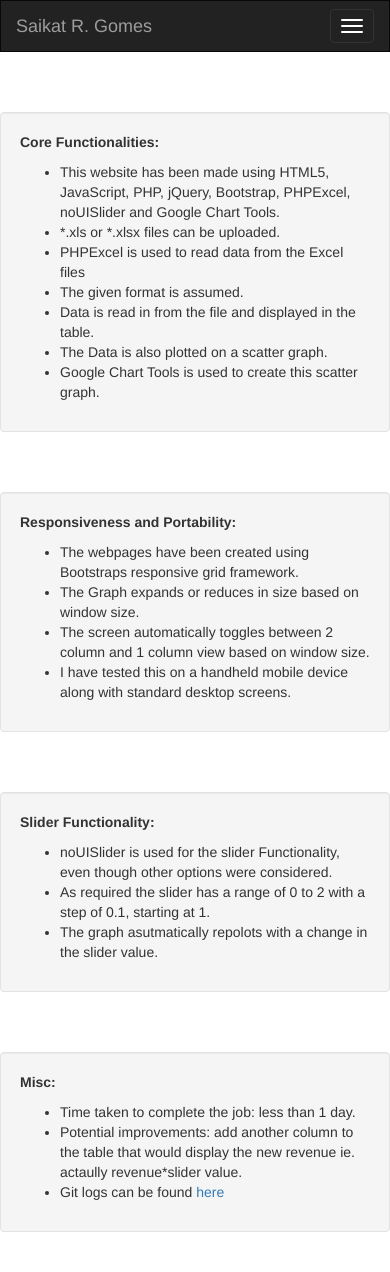
After one commit to saikatgomes/dairy, a PHP site: page /about.php in a window 390 px wide; the page is wider, and only the part inside the window is pictured. The commit adds this page. Run offline with PHP 8.4, Linux system fonts and the light colour scheme; some libraries are stand-ins or nearby versions.

Commit message:
final cleanup

```diff
--- /dev/null
+++ b/about.php
@@ -0,0 +1,129 @@
+<!DOCTYPE html>
+<html lang="en">
+    <head>
+	<meta charset="utf-8">
+	<meta http-equiv="X-UA-Compatible" content="IE=edge">
+	<meta name="viewport" content="width=device-width, initial-scale=1">
+	<title>Saikat Gomes - Project ... About</title>
+
+	<!-- Bootstrap -->
+	<link href="bootstrap/css/bootstrap.min.css" rel="stylesheet">
+
+	<!-- HTML5 Shim and Respond.js IE8 support of HTML5 elements and media queries -->
+	<!-- WARNING: Respond.js doesn't work if you view the page via file:// -->
+	<!--[if lt IE 9]>
+	<script src="https://oss.maxcdn.com/html5shiv/3.7.2/html5shiv.min.js"></script>
+	<script src="https://oss.maxcdn.com/respond/1.4.2/respond.min.js"></script>
+	<![endif]-->
+	<script src="http://ajax.googleapis.com/ajax/libs/jquery/1.11.1/jquery.min.js"></script>
+    </head>
+
+    <body>
+
+
+	<!-- TOP NAVBAR START-->
+	<nav class="navbar navbar-inverse">
+	  <div class="container-fluid">
+		<!-- Brand and toggle get grouped for better mobile display -->
+		<div class="navbar-header">
+		  <button type="button" class="navbar-toggle collapsed" data-toggle="collapse" data-target="#bs-example-navbar-collapse-1">
+		    <span class="sr-only">Toggle navigation</span>
+		    <span class="icon-bar"></span>
+		    <span class="icon-bar"></span>
+		    <span class="icon-bar"></span>
+		  </button>
+		  <a class="navbar-brand" href="#">Saikat R. Gomes</a>
+		</div>
+		<!-- Collect the nav links, forms, and other content for toggling -->
+		<div class="collapse navbar-collapse" id="bs-example-navbar-collapse-1">
+		  <ul class="nav navbar-nav">
+		    <li class=""><a href="mailto:saikat@cs.wisc.edu">saikat@cs.wisc.edu</a></li>
+		    <li><a href="http://pages.cs.wisc.edu/~saikat/projects/dairy/"><span class="glyphicon glyphicon-home" aria-hidden="true"></span>&nbsp;&nbsp;Home</a></li>
+		    <li><a href="https://github.com/saikatgomes/dairy" target="_blank"><span class="glyphicon glyphicon-file" aria-hidden="true"></span>&nbsp;&nbsp;Git Repo</a></li>
+            <li><a href="about.php"><span class="glyphicon glyphicon-flash" aria-hidden="true"></span>&nbsp;&nbsp;About</a></li>
+		  </ul>
+		</div><!-- /.navbar-collapse -->
+	  </div><!-- /.container-fluid -->
+	</nav>
+	<!-- TOP NAVBAR END-->
+
+	<br>
+
+	<div class="row">
+        <div class="col-md-1">&nbsp;</div>
+        <div class="col-md-10">
+            <div class="well">
+                <p>
+                   <strong>Core Functionalities:</strong>
+                   <ul>
+                        <li>This website has been made using HTML5, JavaScript, PHP, jQuery, Bootstrap, PHPExcel, noUISlider and Google Chart Tools.</li>
+                        <li>*.xls or *.xlsx files can be uploaded.</li>
+                        <li>PHPExcel is used to read data from the Excel files</li>
+                        <li>The given format is assumed.</li>
+                        <li>Data is read in from the file and displayed in the table.</li>
+                        <li>The Data is also plotted on a scatter graph.</li>
+                        <li>Google Chart Tools is used to create this scatter graph.</li>
+                   </ul>
+                </P>
+            </div>
+        </div>
+        <div class="col-md-1">&nbsp;</div>
+	</div>
+    <div class="row">
+       <div class="col-md-1">&nbsp;</div>
+          <div class="col-md-10">
+              <div class="well">
+                  <p>
+                    <strong>Responsiveness and Portability:</strong>
+                    <ul>
+                        <li>The webpages have been created using Bootstraps responsive grid framework.</li>
+                        <li>The Graph expands or reduces in size based on window size.</li>
+                        <li>The screen automatically toggles between 2 column and 1 column view based on window size.</li>
+                        <li>I have tested this on a handheld mobile device along with standard desktop screens.</li>
+                    </ul>
+                  </p>
+              </div>
+          </div>
+      <div class="col-md-1">&nbsp;</div>
+    </div>
+    <div class="row">
+      <div class="col-md-1">&nbsp;</div>
+        <div class="col-md-10">
+           <div class="well">
+              <p>
+                <strong>Slider Functionality:</strong>
+                <ul>
+                    <li>noUISlider is used for the slider Functionality, even though other options were considered.</li>
+                    <li>As required the slider has a range of 0 to 2 with a step of 0.1, starting at 1.</li>
+                    <li>The graph asutmatically repolots with a change in the slider value.</li>
+                </ul>
+              </p>
+           </div>
+        </div>
+      <div class="col-md-1">&nbsp;</div>
+    </div>
+    <div class='row'>
+         <div class="col-md-1">&nbsp;</div>
+         <div class="col-md-10">
+            <div class="well">
+               <p>
+                <strong>Misc:</strong>
+                <ul>
+                    <li>Time taken to complete the job: less than 1 day.</li>
+                    <li>Potential improvements: add another column to the table that would display the new revenue ie. actaully revenue*slider value.</li>
+                    <li>Git logs can be found <a href="https://github.com/saikatgomes/dairy" target="_blank">here</a></li>
+
+                </ul>
+               </p>
+            </div>
+         </div>
+         <div class="col-md-1">&nbsp;</div>
+    </div>
+
+	<!-- jQuery (necessary for Bootstrap's JavaScript plugins) -->
+	<script src="https://ajax.googleapis.com/ajax/libs/jquery/1.11.1/jquery.min.js"></script>
+	<!-- Include all compiled plugins (below), or include individual files as needed -->
+	<script src="bootstrap/js/bootstrap.min.js"></script>
+
+    </body>
+</html>
```
Also changed, not shown: index.php (+7 -30 lines).
